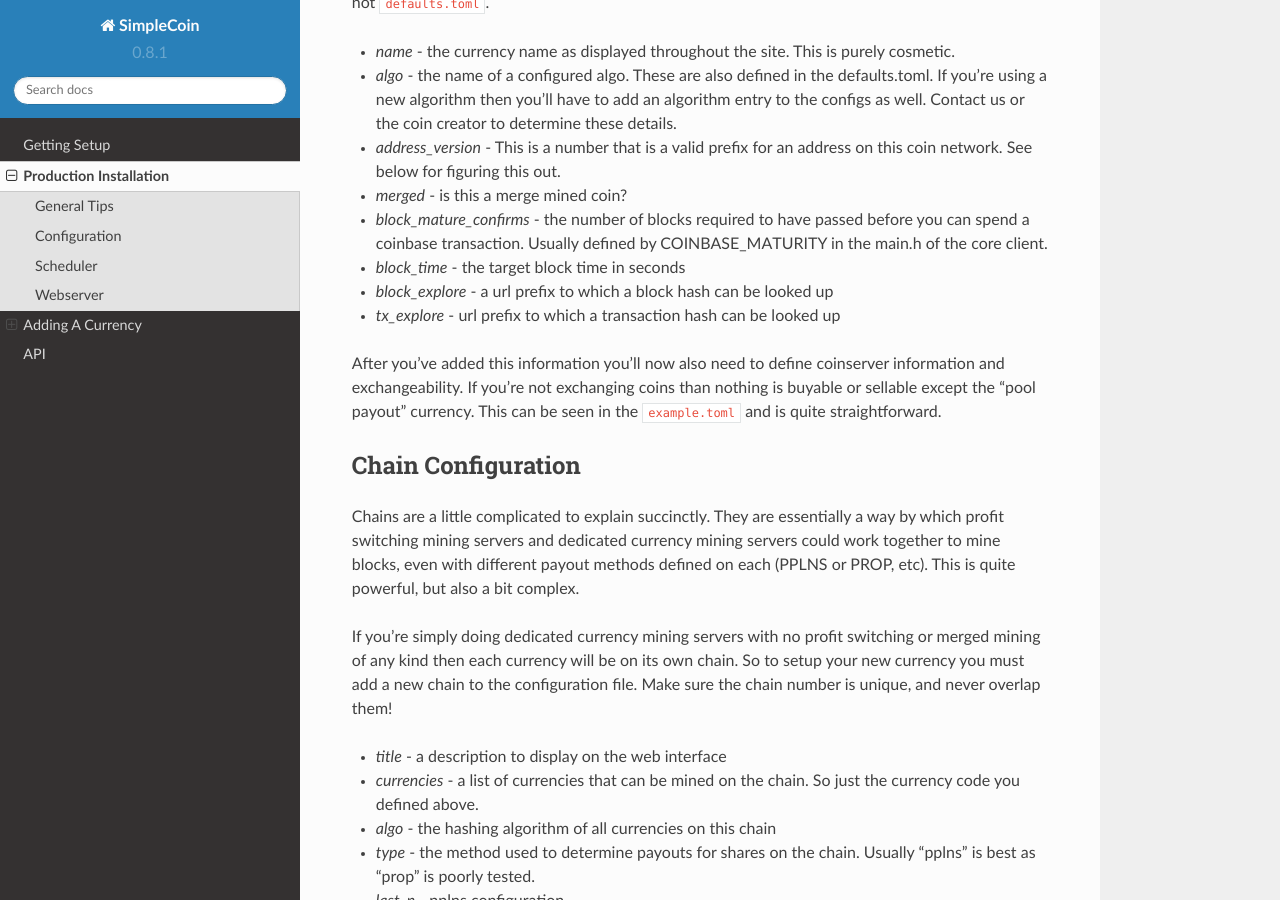
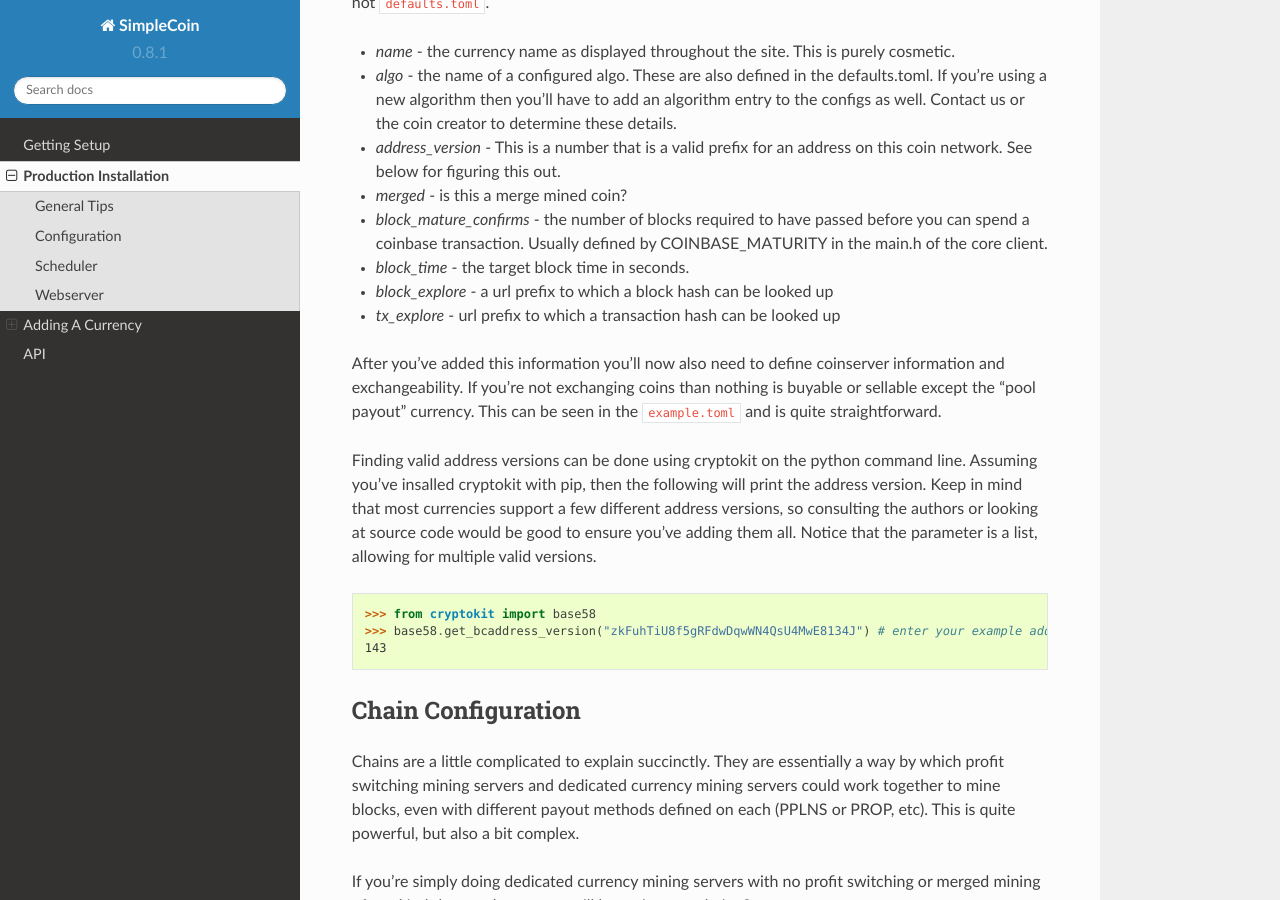
Before and after one commit to simplecrypto/simplecoin_multi, a Sphinx documentation site: the page built from doc/production.rst, in a window 1280 px wide and 900 px high, scrolled down 1871 px. Built offline with Sphinx 7.4.7 and the Read the Docs theme 2.0.0, drawn with Linux system fonts in a browser that asks for light colours.

Commit message:
Explain how to identify addresses

```diff
--- a/doc/production.rst
+++ b/doc/production.rst
@@ -102,7 +102,7 @@ It's best practice to add this information to your configuration, and not ``defa
 * *block_mature_confirms* - the number of blocks required to have passed before
   you can spend a coinbase transaction. Usually defined by COINBASE_MATURITY in
   the main.h of the core client.
-* *block_time* - the target block time in seconds
+* *block_time* - the target block time in seconds.
 * *block_explore* - a url prefix to which a block hash can be looked up
 * *tx_explore* - url prefix to which a transaction hash can be looked up
 
@@ -110,6 +110,19 @@ After you've added this information you'll now also need to define coinserver
 information and exchangeability. If you're not exchanging coins than nothing is
 buyable or sellable except the "pool payout" currency. This can be seen in the
 ``example.toml`` and is quite straightforward.
+
+Finding valid address versions can be done using cryptokit on the python
+command line. Assuming you've insalled cryptokit with pip, then the following
+will print the address version. Keep in mind that most currencies support a few
+different address versions, so consulting the authors or looking at source code
+would be good to ensure you've adding them all. Notice that the parameter is a
+list, allowing for multiple valid versions.
+
+.. code-block:: python
+
+    >>> from cryptokit import base58
+    >>> base58.get_bcaddress_version("zkFuhTiU8f5gRFdwDqwWN4QsU4MwE8134J") # enter your example address here
+    143
 
 Chain Configuration
 ----------------------
```
